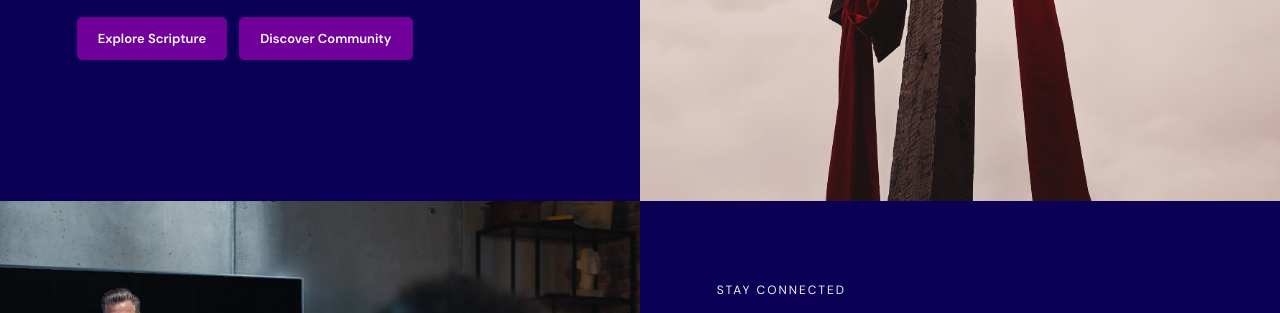
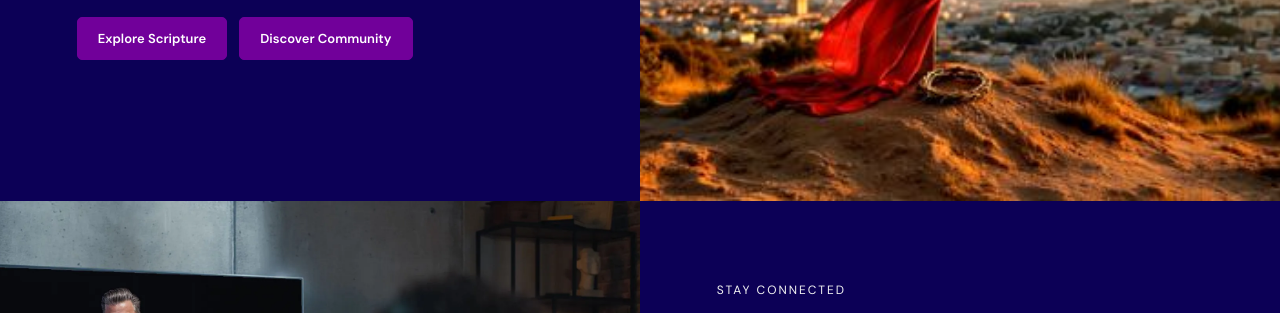
Before and after one commit to SpiceyGabs/TheVine_ExamCode-main, a plain HTML site: page index.html in a window 1280 px wide. Shown: the part 369-682 px from the top of the page. Drawn offline with nearby package versions, Linux system fonts and the light colour scheme.

Commit message:
the cross...

```diff
--- a/index.html
+++ b/index.html
@@ -71,7 +71,7 @@
   </div>
 
   <div class="heroVisual">
-    <img src="/assets/hero.jpeg"
+    <img src="/assets/theCross2.jpeg"
       alt="The cross of Jesus Christ with a red cloth">
   </div>
 
```
Also changed, not shown: assets/theCross.jpeg (added), assets/theCross2.jpeg (added).
